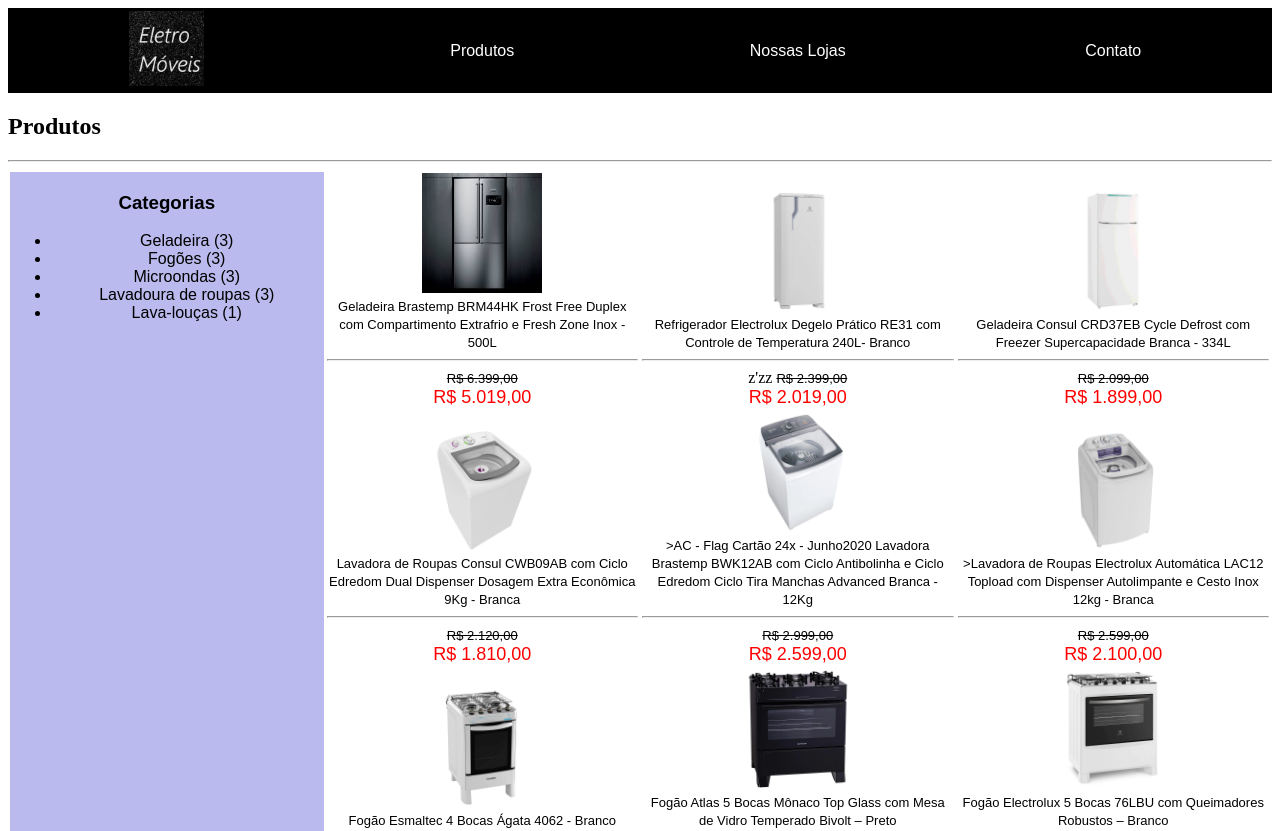
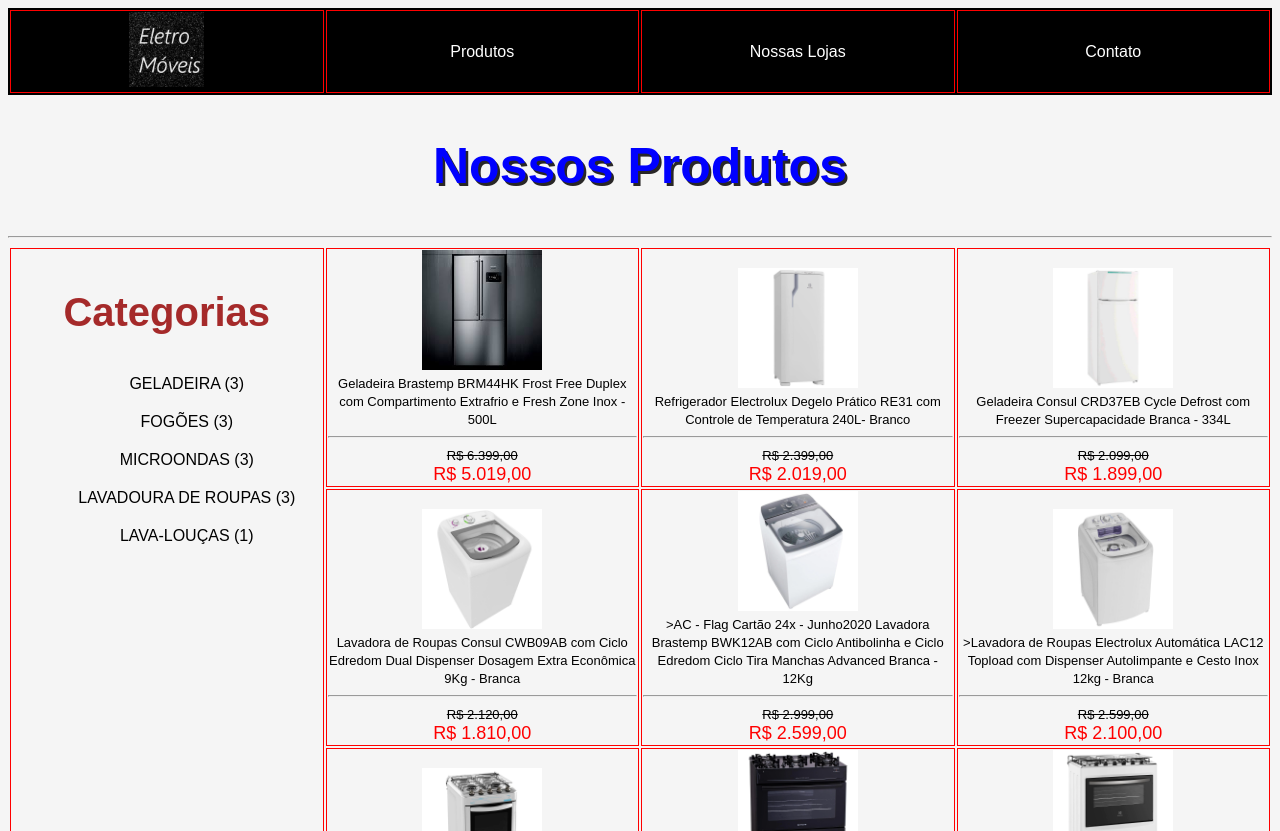
Before and after one commit to raphaelburianek/Recode, a plain HTML site: page produtos.html in a window 1280 px wide. Shown: the top 831 px of the page. Drawn offline with Linux system fonts and the light colour scheme.

Commit message:
criação do arquivo css

```diff
--- /dev/null
+++ b/css/estilo.css
@@ -0,0 +1,54 @@
+body {
+    font-family: Arial, Helvetica, sans-serif;
+    background-color: whitesmoke;
+}
+ /* ESTILO DO MENU*/
+.menu {
+    background-color: black;
+    width: 100%;
+
+}
+                                    /* MESMO ESTILO PARA TODAS AS PAGINAS*/
+.menu a {
+    width: 100%;
+    color: white;
+    text-decoration: none;
+
+}
+
+/* FIM DO ESTILO DO MENU */
+
+/*ESTILO DA FORMA DE PAGAMENTO*/
+#formas_pagamento {
+    color: red;                     /* MESMO ESTILO PARA TODAS AS PAGINAS*/
+}
+/* FIM DA FORMA DE PAGAMENTO*/
+
+
+/* MENU DE PRODUTOS*/                   /*SOMENTE USADO NO ARQUIVO produtos.html*/
+#produtosTopo {
+    text-align: center;
+    font-size: 50px;
+    color: blue;
+    text-shadow: 0.05em 0.05em rgb(41, 39, 39);
+}
+
+#menuProdutos tr td h3 {
+    text-align: center;
+    font-size: 40px;
+    color: brown;
+}
+
+#menuProdutos tr td ul li {
+    list-style-type: none;
+    text-align: center;
+    margin: 20px;
+    text-transform: uppercase;
+
+}
+
+/*FIM DO MENU DE PRODUTOS*/
+
+table tr td {
+    border: 1px solid red;
+}
--- a/produtos.html
+++ b/produtos.html
@@ -6,29 +6,12 @@
     <meta http-equiv="X-UA-Compatible" content="IE=edge">
     <meta name="viewport" content="width=device-width, initial-scale=1.0">
     <title>Produtos-eletro</title>
-    <style>
-        a {
-            font-family: Arial, Helvetica, sans-serif;
-            color: white;
-            text-decoration: none;
-
-        }
-
-        #menu {
-            width: 100%;
-            background-color: black;
-        }
-        #menuProdutos {
-            background-color: rgb(186, 186, 238);
-            text-align: center;
-            font-family: sans-serif;
-         }
-    </style>
+    <link rel="stylesheet" href="./css/estilo.css">
 </head>
 
 <body>
     <!--Inicio do Menu-->
-    <table id="menu">
+    <table class="menu">
         <tr>
             <td align="center" width="25%">
                 <a href="index.html">
@@ -48,14 +31,14 @@
         </tr>
     </table>
     <!--Fim do menu-->
-    <h2>Produtos</h2>
+    <h2 id="produtosTopo">Nossos Produtos</h2>
     <hr>
     <!--linha-->
-    <table border="0" width="100%" cellpadding="">
+    <table id="menuProdutos"  border="0" width="100%" cellpadding="">
         <tr>
-            <td id="menuProdutos" rowspan="5" width="20%" valign="top">
+            <td rowspan="5" width="20%" valign="top">
                 <h3>
-                    <font face="Arial">Categorias</font>
+                    Categorias
                 </h3>
                 <ul>
                     <li>
@@ -95,7 +78,7 @@
                 <!--Quebra de linha-->
                 <font face="Arial" size="2">Refrigerador Electrolux Degelo Prático RE31 com Controle de Temperatura
                     240L- Branco</font>
-                <hr>z'zz
+                <hr>
                 <!--LINHA-->
                 <font face="Arial" size="2"><strike>R$ 2.399,00</strike></font><br>
                 <font face="Arial" size="4" color="red">R$ 2.019,00</font><br>
@@ -248,9 +231,9 @@
             </tr>
     </table>
     <center>
-    <h4>Formas de pagamento</h4>
+    <h4 id="formas_pagamento">Formas de pagamento</h4>
 
     <img src="./img/pagamento.png" alt="Formas de pagamento">
     </center>
-
+</body>
 </html>
```
Also changed, not shown: contato.html (+3 -15 lines), index.html (+4 -15 lines), loja.html (+3 -14 lines).
